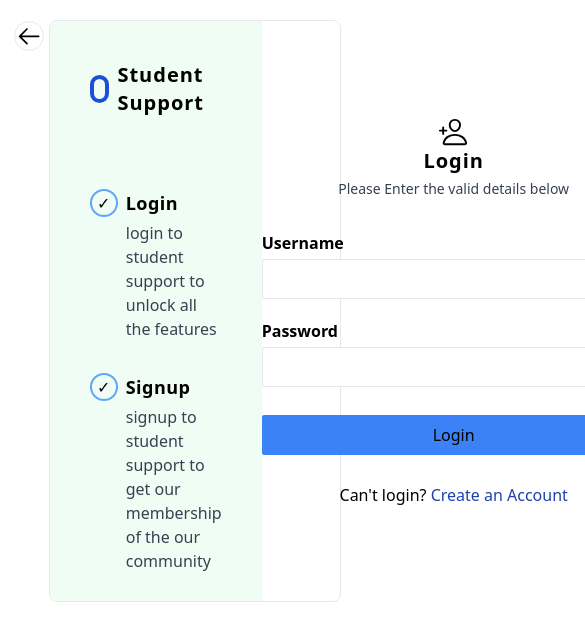
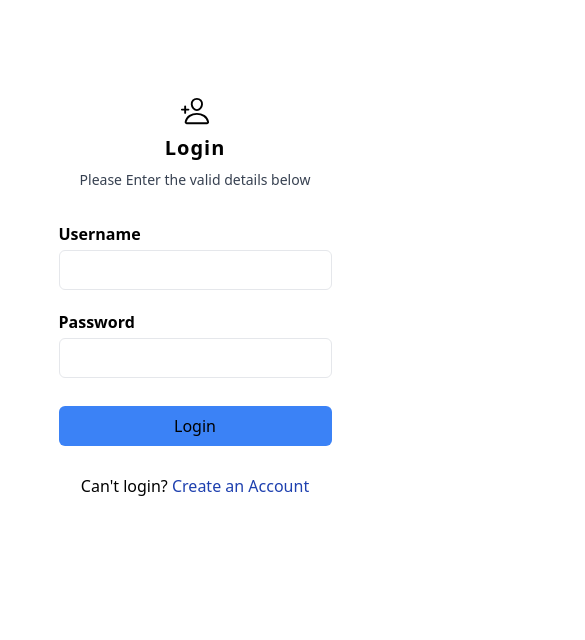
Before and after one commit to SudeepNPatil/Student-Support, a React (Vite) app: page /Login in a window 390 px wide. Shown: the top 640 px of the page, 585 px wide, since content can reach past the window. Built offline with nearby package versions, Linux system fonts and the light colour scheme.

Commit message:
login page made responsive

```diff
--- a/src/Components/Login.jsx
+++ b/src/Components/Login.jsx
@@ -7,49 +7,51 @@ import { GoArrowLeft } from "react-icons/go";
 export default function Login() {
     return (
 
-        <div className="mx-auto flex flex-row rounded-lg bg-white w-[75vw] border mt-5 relative">
+        <div className="mx-auto flex flex-col sm:flex-row rounded-lg bg-white xl:w-[75vw] lg:w-[85vw] sm:w-[100vw] lg:border relative">
 
-            <Link to={`/Home`}><GoArrowLeft size={30} className="absolute top-0 -left-9 border rounded-full" /></Link>
+            <Link to={`/Home`}><GoArrowLeft size={30} className="hidden sm:absolute top-0 lg:-left-9 sm:left-0 border rounded-full" /></Link>
 
-            <div className="w-96 rounded-l-lg bg-green-50  h-[580px]">
+            <div className="xl:w-[33%] sm:w-[38%] hidden sm:block rounded-l-lg bg-green-50  h-[580px]">
 
-                <div className="flex py-10 px-10 items-center gap-2">
+                <div className="flex py-10 lg:px-10 md:px-6 sm:ml-2 sm:mt-6 md:mt-0 items-center gap-2 ">
                     <button className="border-4 w-7 h-7 rounded-full border-blue-700"></button>
-
                     <h1 className="text-xl font-semibold tracking-wider">Student Support</h1>
                 </div>
-                <div className="flex flex-col hover:bg-[#00000010] hover:rounded-3xl cursor-pointer">
+
+                <div className="flex flex-col hover:bg-[#00000010] hover:rounded-3xl cursor-pointer ">
                     <div className="flex flex-wrap gap-2 mt-8 items-center">
-                        <button className="border-2 w-7 h-7 ml-10  rounded-full border-blue-400">✓</button>
+                        <button className="border-2 w-7 h-7 lg:ml-10 md:ml-6 sm:ml-2  rounded-full border-blue-400">✓</button>
                         <h1 className="text-lg font-semibold tracking-wide">Login</h1>
                     </div>
-                    <p className="text-gray-700 ml-[76px] mt-1 text-base pr-10">login to student support to unlock all the features</p>
+                    <p className="text-gray-700 lg:ml-[76px] md:ml-[60px] sm:ml-[40px] mt-1 text-base lg:pr-10 sm:pr-3">login to student support to unlock all the features</p>
                 </div>
 
                 <Link to={`/Signup`} className="flex flex-col  hover:bg-[#00000010] hover:rounded-3xl cursor-pointer">
                     <div className="flex flex-wrap gap-2 mt-8 items-center">
-                        <button className="border-2 w-7 h-7 ml-10  rounded-full border-blue-400">✓</button>
+                        <button className="border-2 w-7 h-7 lg:ml-10 md:ml-6 sm:ml-2 rounded-full border-blue-400">✓</button>
                         <h1 className="text-lg font-semibold tracking-wide">Signup</h1>
                     </div>
-                    <p className="text-gray-700 ml-[76px] mt-1 text-base pr-10">signup to student support to get our membership of the our community</p>
+                    <p className="text-gray-700 lg:ml-[76px] md:ml-[60px] sm:ml-[40px] mt-1 text-base lg:pr-10 sm:pr-3">signup to student support to get our membership of the our community</p>
                 </Link>
             </div>
 
-            <div className="mx-auto">
-                <IoPersonAddOutline size={30} className="mt-24 ml-44" />
-                <h1 className="tracking-wider font-semibold text-xl text-center">Login</h1>
+            <div className="xl:w-[67%] sm:w-[58%] w-[70%]  xl:px-40 lg:px-20 md:px-16 sm:px-14 mx-auto">
 
-                <p className="text-sm text-gray-700 text-center mt-1">Please Enter the valid details below</p>
+                <IoPersonAddOutline size={30} className="mx-auto mt-24" />
 
-                <form action="submit" className="flex flex-col gap-1">
+                <h1 className="tracking-wider font-semibold text-xl text-center mt-2">Login</h1>
+
+                <p className="text-sm text-gray-700 text-center mt-2">Please Enter the valid details below</p>
+
+                <form action="submit" className="flex flex-col gap-1 flex-wrap">
 
                     <label htmlFor="name" className="mt-8 font-semibold">Username</label>
-                    <input type="text" id="name" className="pl-3 rounded-sm w-96 h-10 border" />
+                    <input type="text" id="name" className="pl-3 rounded-md  h-10 border" />
 
                     <label htmlFor="password" className="mt-4 font-semibold">Password</label>
-                    <input type="password" id="password" className="pl-3 rounded-sm w-96 h-10 border" />
+                    <input type="password" id="password" className="pl-3 rounded-md  h-10 border" />
 
-                    <button className="w-96 h-10 mt-6 bg-blue-500 rounded-sm">Login</button>
+                    <button className="h-10 mt-6 bg-blue-500 rounded-md">Login</button>
 
                     <p className="text-black text-center mt-6">Can't login? <Link to={`/Signup`} className="text-blue-800 cursor-pointer">Create an Account</Link></p>
 
```
